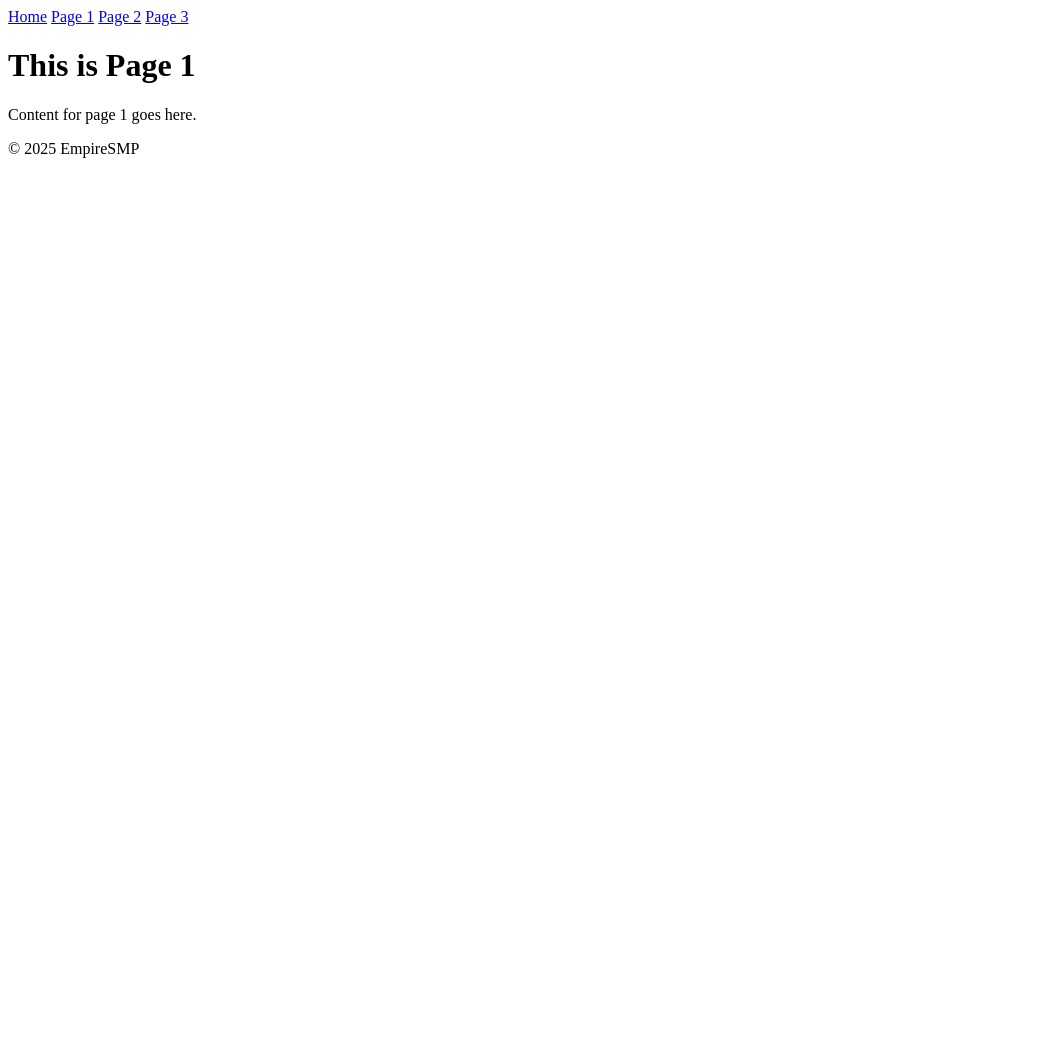
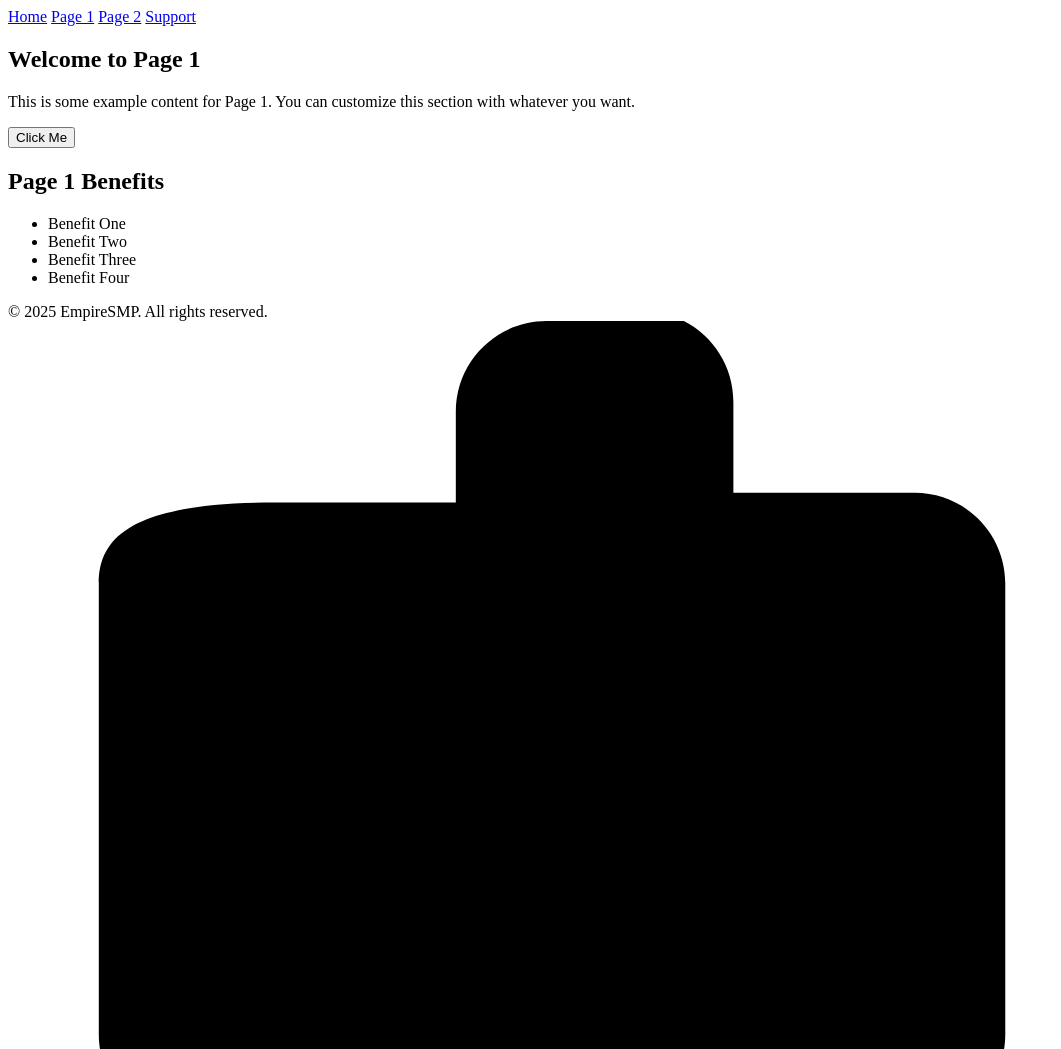
Before and after one commit to Empire-SMP/empiresmp-support, a plain HTML site: page page1.html in a window 1280 px wide. Shown: the top 1049 px of the page, without its empty margins (0-1061 px from the left). Before the commit the page ends 800 px from the top, so only its background shows below. Drawn offline with Linux system fonts and the light colour scheme.

Commit message:
page1.html

```diff
--- a/page1.html
+++ b/page1.html
@@ -2,26 +2,50 @@
 <html lang="en">
 <head>
   <meta charset="UTF-8" />
+  <meta name="viewport" content="width=device-width, initial-scale=1" />
   <title>EmpireSMP - Page 1</title>
-  <!-- Same CSS or styles as index.html -->
+  <!-- (Same CSS as index.html for brevity, add the full style here as above) -->
+  <style>
+    /* Paste the exact same CSS here as in index.html */
+    /* ... */
+  </style>
 </head>
 <body>
   <header>
     <nav>
       <a href="index.html">Home</a>
-      <a href="page1.html">Page 1</a>
+      <a href="page1.html" aria-current="page">Page 1</a>
       <a href="page2.html">Page 2</a>
-      <a href="page3.html">Page 3</a>
+      <a href="https://sites.google.com/view/empiresmplive/home?authuser=0" target="_blank" rel="noopener noreferrer" class="support-link">Support</a>
     </nav>
   </header>
 
-  <main>
-    <h1>This is Page 1</h1>
-    <p>Content for page 1 goes here.</p>
-  </main>
+  <div class="container" role="main">
+    <section class="hero" aria-labelledby="page1-title">
+      <h1 id="page1-title">Welcome to Page 1</h1>
+      <p>This is some example content for Page 1. You can customize this section with whatever you want.</p>
+      <button class="btn" onclick="alert('Button on Page 1 clicked!')">Click Me</button>
+    </section>
+
+    <section class="benefits" aria-labelledby="benefits-title">
+      <h2 id="benefits-title">Page 1 Benefits</h2>
+      <ul>
+        <li>Benefit One</li>
+        <li>Benefit Two</li>
+        <li>Benefit Three</li>
+        <li>Benefit Four</li>
+      </ul>
+    </section>
+  </div>
 
   <footer>
-    <p>© 2025 EmpireSMP</p>
+    &copy; 2025 EmpireSMP. All rights reserved.
   </footer>
+
+  <a href="https://discord.gg/yourdiscordinvite" target="_blank" rel="noopener noreferrer" class="discord-btn" aria-label="Join our Discord server">
+    <svg role="img" viewBox="0 0 245 240" xmlns="http://www.w3.org/2000/svg" aria-hidden="true" focusable="false">
+      <path d="M104.4 0c-9.7 0-17.6 7.8-17.6 17.6v17.6h-35.1C24.2 35.2 17.6 41.8 17.6 50.9v87.4c0 9.7 7.8 17.6 17.6 17.6h35.1v17.6c0 9.7 7.8 17.6 17.6 17.6h35.1c9.7 0 17.6-7.8 17.6-17.6v-17.6h35.1c9.7 0 17.6-7.8 17.6-17.6v-87.4c0-9.7-7.8-17.6-17.6-17.6h-35.1v-17.6c0-9.7-7.8-17.6-17.6-17.6h-35.1z"/>
+    </svg>
+  </a>
 </body>
 </html>
```
